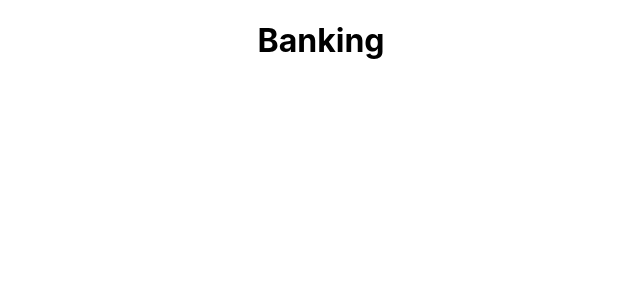
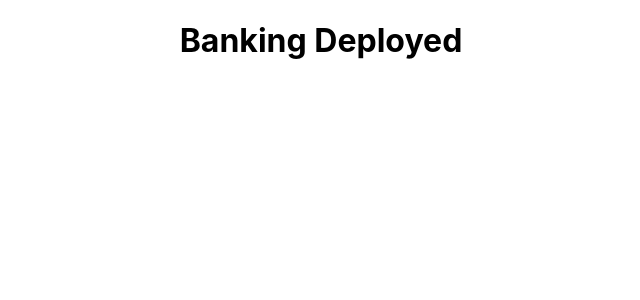
Before and after one commit to CsilvaD99/Vank, a React (Create React App) app in the folder banking/: page / in a window 1280 px wide. Shown: the top 300 px of the page, without its empty margins (319-959 px from the left). Built offline with nearby package versions, Linux system fonts and the light colour scheme.

Commit message:
testing deploy

```diff
--- a/banking/src/App.js
+++ b/banking/src/App.js
@@ -3,7 +3,7 @@ import "./App.css";
 function App() {
   return (
     <div className="App">
-      <h1>Banking</h1>
+      <h1>Banking Deployed</h1>
     </div>
   );
 }
```
Also changed, not shown: 1 other file (tests, documents, lock files or other folders).
